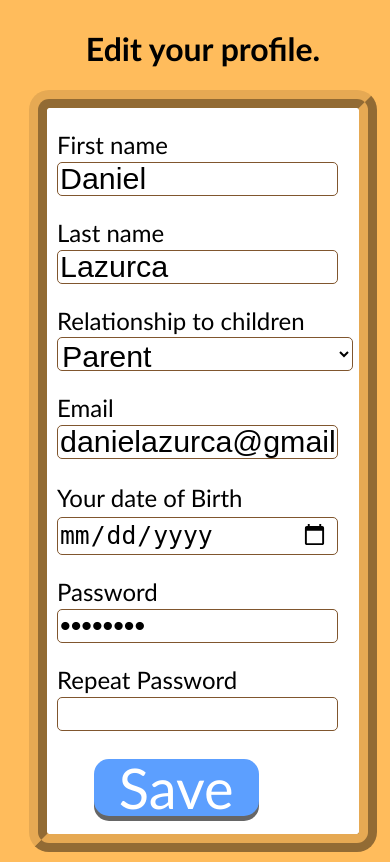
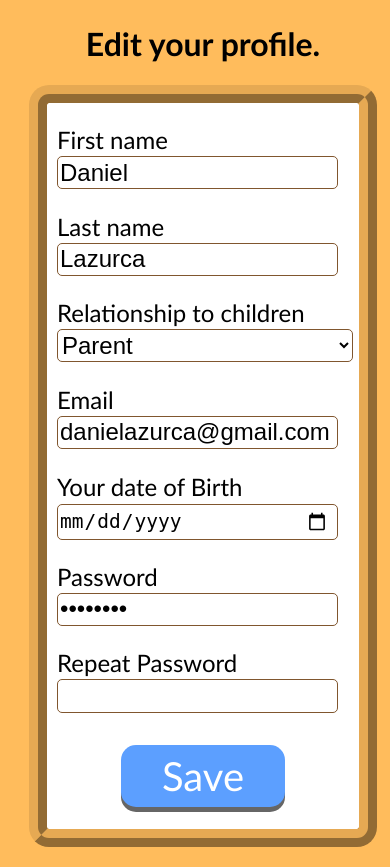
Before and after one commit to itsdianamxn/WEBTech, a PHP site: page /editProfile.html in a window 390 px wide. Run offline with PHP 8.4, Linux system fonts and the light colour scheme.

Commit message:
ecerything related to profile is now responsive + minor styling changes

```diff
--- a/css/editStyle.css
+++ b/css/editStyle.css
@@ -8,7 +8,7 @@ body.edit {
   height: 100%;
   display: flex;
   justify-content: center;
-  align-items: center;
+  align-items: flex-start;
   background-color: #ffbc5c;
   font-family: 'Gill Sans', 'Gill Sans MT', Calibri, 'Trebuchet MS', sans-serif;
   overflow: hidden;
@@ -27,6 +27,8 @@ body.edit::-webkit-scrollbar-thumb {
   background: black;
 }
 
+
+
 .childeditInputs {
   width: 100%;
   height: 100%;
@@ -40,10 +42,11 @@ body.edit::-webkit-scrollbar-thumb {
   width: 100%;
   display: flex;
   flex-direction: column;
-  justify-content: space-evenly;
+  justify-content: center;
   align-items: center;
   padding-top: 10px;
   padding-bottom: 10px;
+  margin: 0;
 }
 
 form#editPage {
@@ -190,7 +193,11 @@ a#reg:active {
 }
 
 
-@media screen and (max-width: 1000px) {
+@media only screen and (max-width: 800px) {
+  .mainedit{
+    padding-bottom: 20px;
+  }
+
   form#editPage {
     width: 80%;
   }
@@ -198,7 +205,7 @@ a#reg:active {
   .inputField input,
   select {
     width: 90%;
-    font-size: 190%;
+    font-size: 150%;
   }
 
   .inputField label {
@@ -208,7 +215,7 @@ a#reg:active {
   .buttonDiv {
     height: 20%;
     width: 100%;
-    justify-content: space-between;
+    justify-content: center;
     align-items: center;
 
   }
@@ -216,7 +223,7 @@ a#reg:active {
   a#reg {
     width: 40%;
     height: 40%;
-    font-size: 350%;
+    font-size: 250%;
     display: flex;
     justify-content: center;
     margin: 0 15% 0 15%;
--- a/editChild.html
+++ b/editChild.html
@@ -3,7 +3,8 @@
 
 <head>
     <meta charset="UTF-8">
-    <title>Register Child</title>
+    <title>Edit Child</title>
+    <meta name="viewport" content="width=device-width, initial-scale=1.0">
     <link rel="stylesheet" href="css/registerStyle.css" type="text/css">
 </head>
 
--- a/editProfile.html
+++ b/editProfile.html
@@ -4,11 +4,12 @@
 <head>
     <meta charset="UTF-8">
     <title>Edit</title>
+    <meta name="viewport" content="width=device-width, initial-scale=1.0">
     <link rel="stylesheet" href="css/editStyle.css" type="text/css">
 </head>
 
 <body class="edit">
-    <div style="display: flex; justify-content: center; align-items: center;width: 100%; height: 100%;">
+    <div style="display: flex; justify-content: flex-start; align-items: center;width: 100%; height: 100%;">
         <div class="mainedit">
             <h1 class="title">Edit your profile.</h1>
 
--- a/registerChild.html
+++ b/registerChild.html
@@ -4,6 +4,7 @@
 <head>
     <meta charset="UTF-8">
     <title>Register Child</title>
+    <meta name="viewport" content="width=device-width, initial-scale=1.0">
     <link rel="stylesheet" href="css/registerStyle.css" type="text/css">
 </head>
 
```
Also changed, not shown: css/manageStyles.css (+12 -0 lines), css/registerStyle.css (+25 -0 lines).
